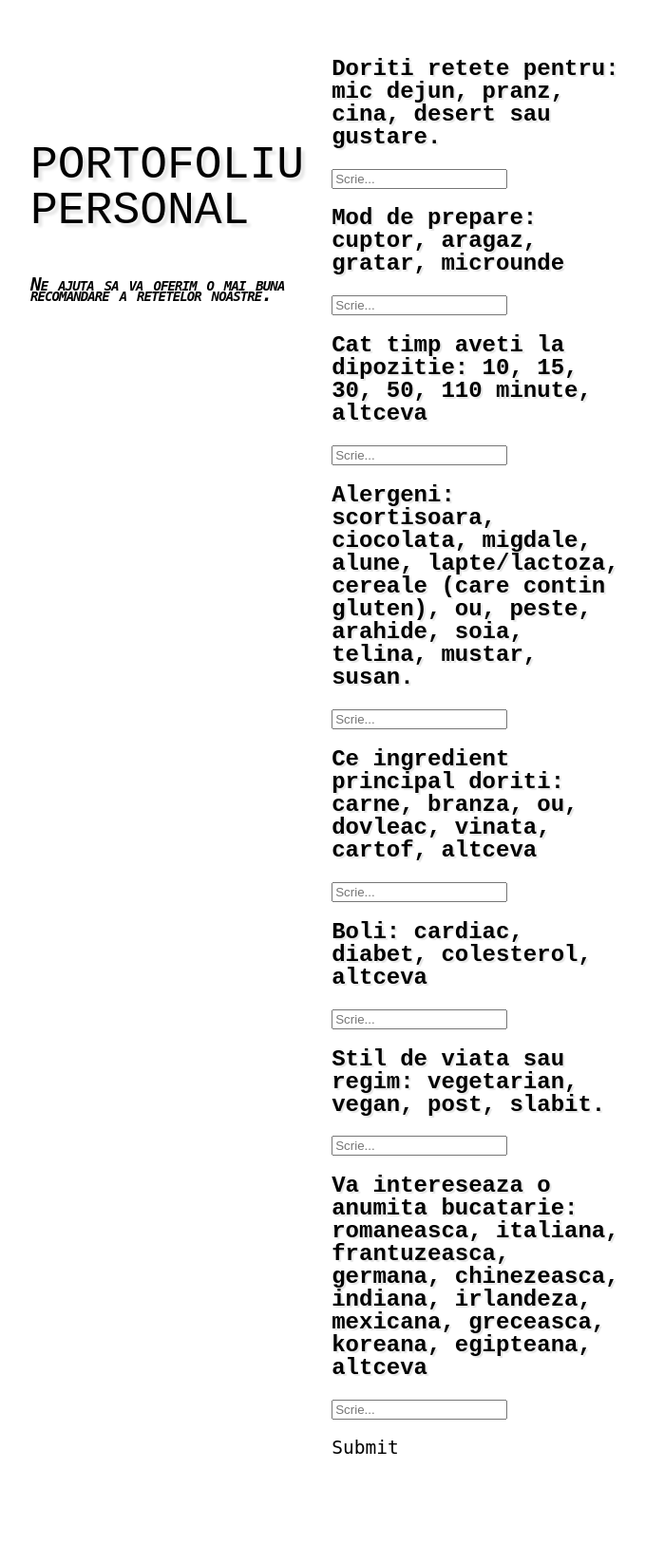
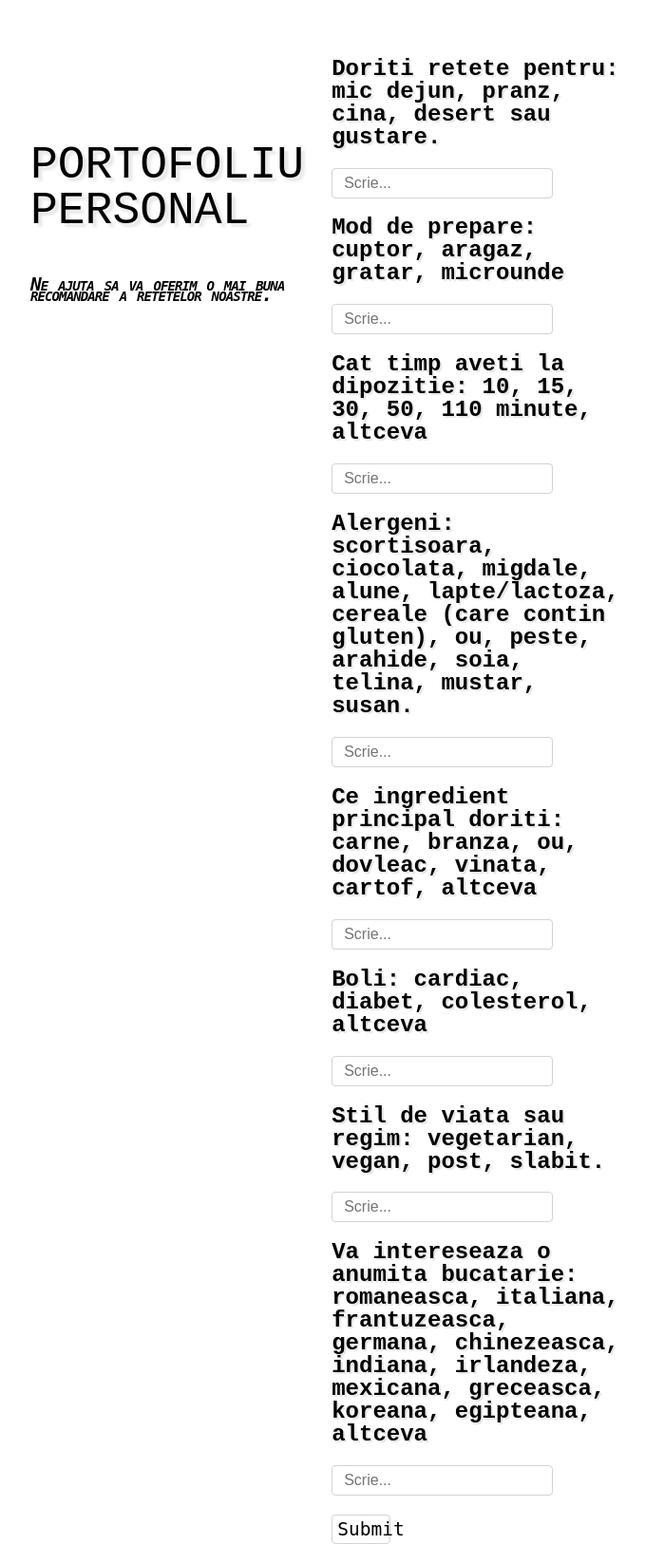
Before and after one commit to BiancaBulai/PTW, a PHP site: page /html/personalinfo.html in a window 1280 px wide. Shown: the part 81-1727 px from the top of the page at 95% size, without its empty margins (96-775 px from the left). Before the commit the page ends 1612 px from the top, so only its background shows below. Run offline with PHP 8.4, Linux system fonts and the light colour scheme.

Commit message:
Adaugat chestii

```diff
--- a/TW/css/personalinfo.css
+++ b/TW/css/personalinfo.css
@@ -149,6 +149,27 @@ h2{
     grid-row: 2;
     color: black;
 }
+.form-control{
+    display:block;
+    padding: .375rem .75rem;
+    font-size: 1rem;
+    line-height: 0.5;
+    color: #495057;
+    background-color: #fff;
+    background-clip: padding-box;
+    border: 1px solid #ced4da;
+    border-radius: .25rem;
+    transition: border-color .15s ease-in-out,box-shadow .15s ease-in-out;
+}
+.btn-submit {
+    background-color: white;
+    padding: 5px;
+    text-align: center;
+    cursor: pointer;
+    border: 1px solid #ced4da;
+    border-radius: .25rem;
+    width:50px;
+}
 @media (max-width: 1341px){
     li a{
         padding:5px 5px;
```
